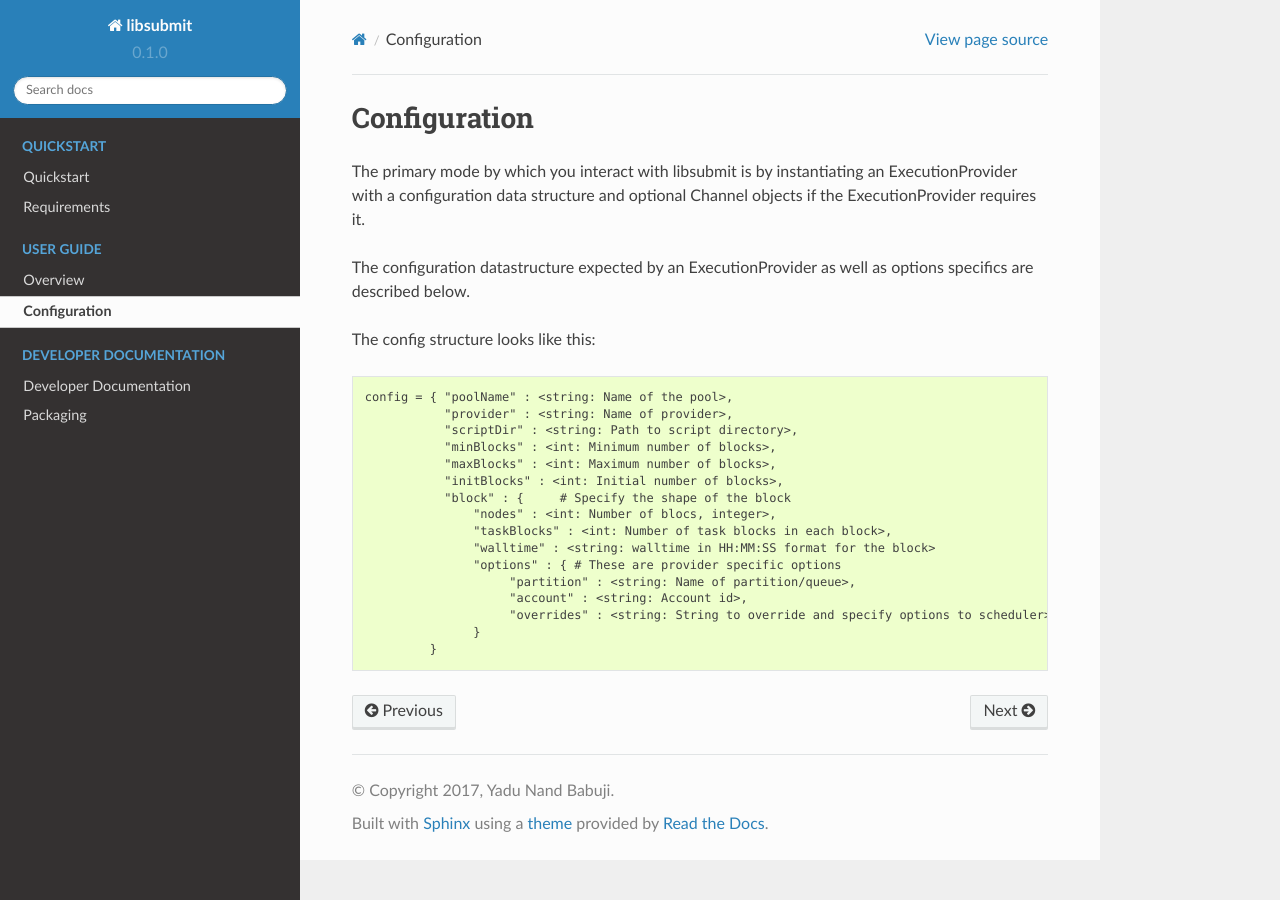
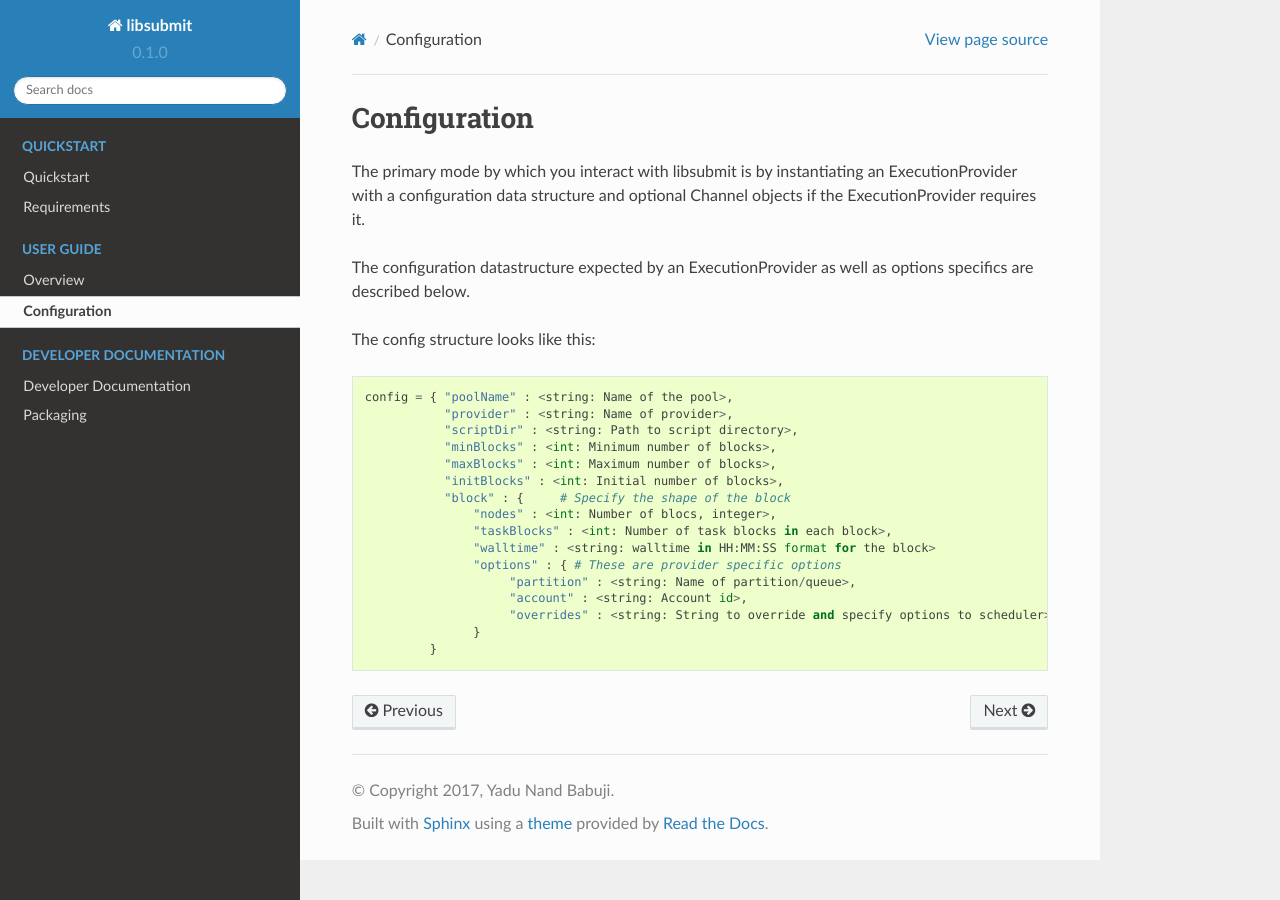
Before and after one commit to Parsl/parsl, a Sphinx documentation site: the page built from docs/userguide/configuring.rst, in a window 1280 px wide. Built offline with Sphinx 7.4.7 and the Read the Docs theme 2.0.0, drawn with Linux system fonts in a browser that asks for light colours.

Commit message:
Minor fix, changing block type

```diff
--- a/docs/userguide/configuring.rst
+++ b/docs/userguide/configuring.rst
@@ -9,7 +9,7 @@ described below.
 
 The config structure looks like this:
 
-.. code-block:: pool
+.. code-block:: python
 
    config = { "poolName" : <string: Name of the pool>,
               "provider" : <string: Name of provider>,
```
